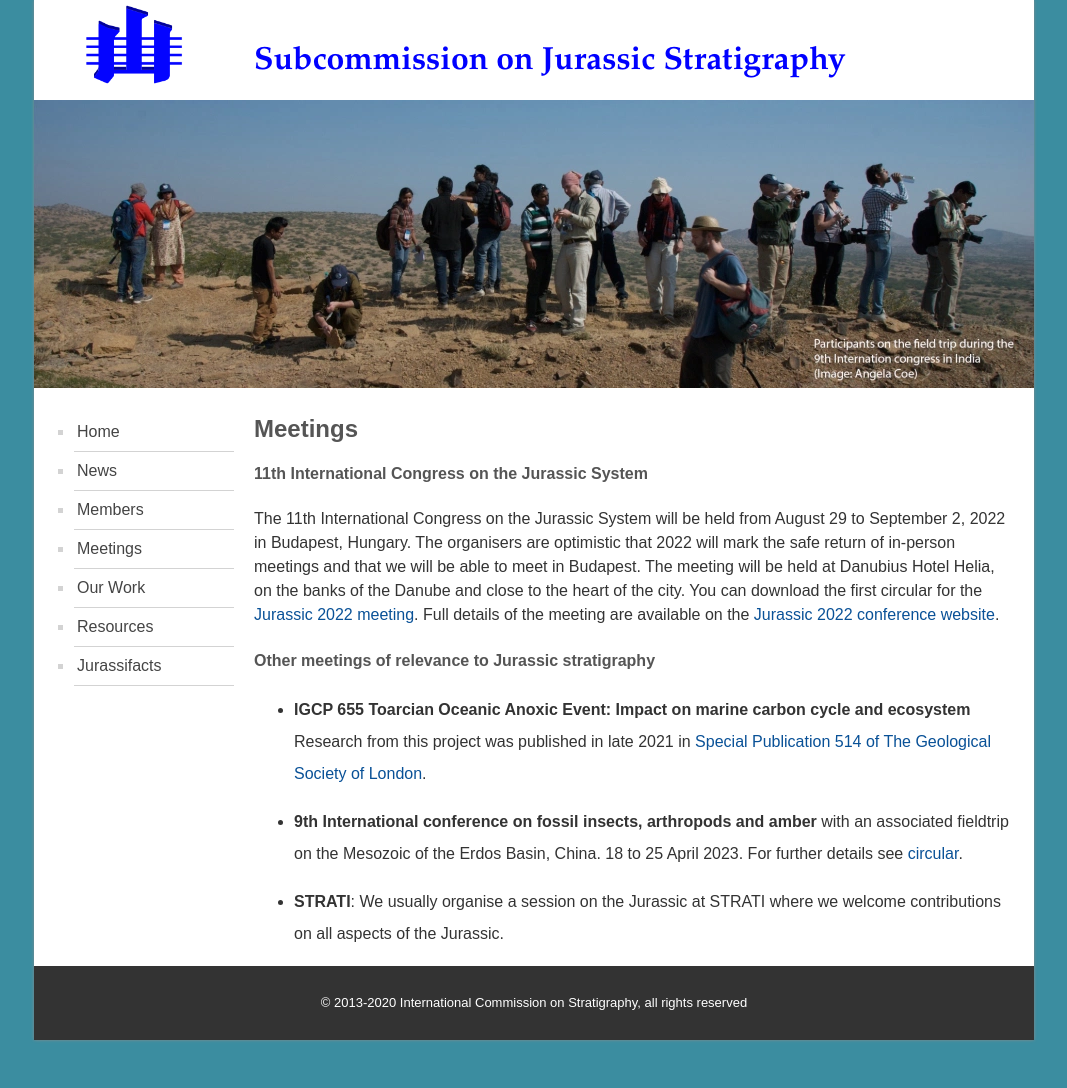
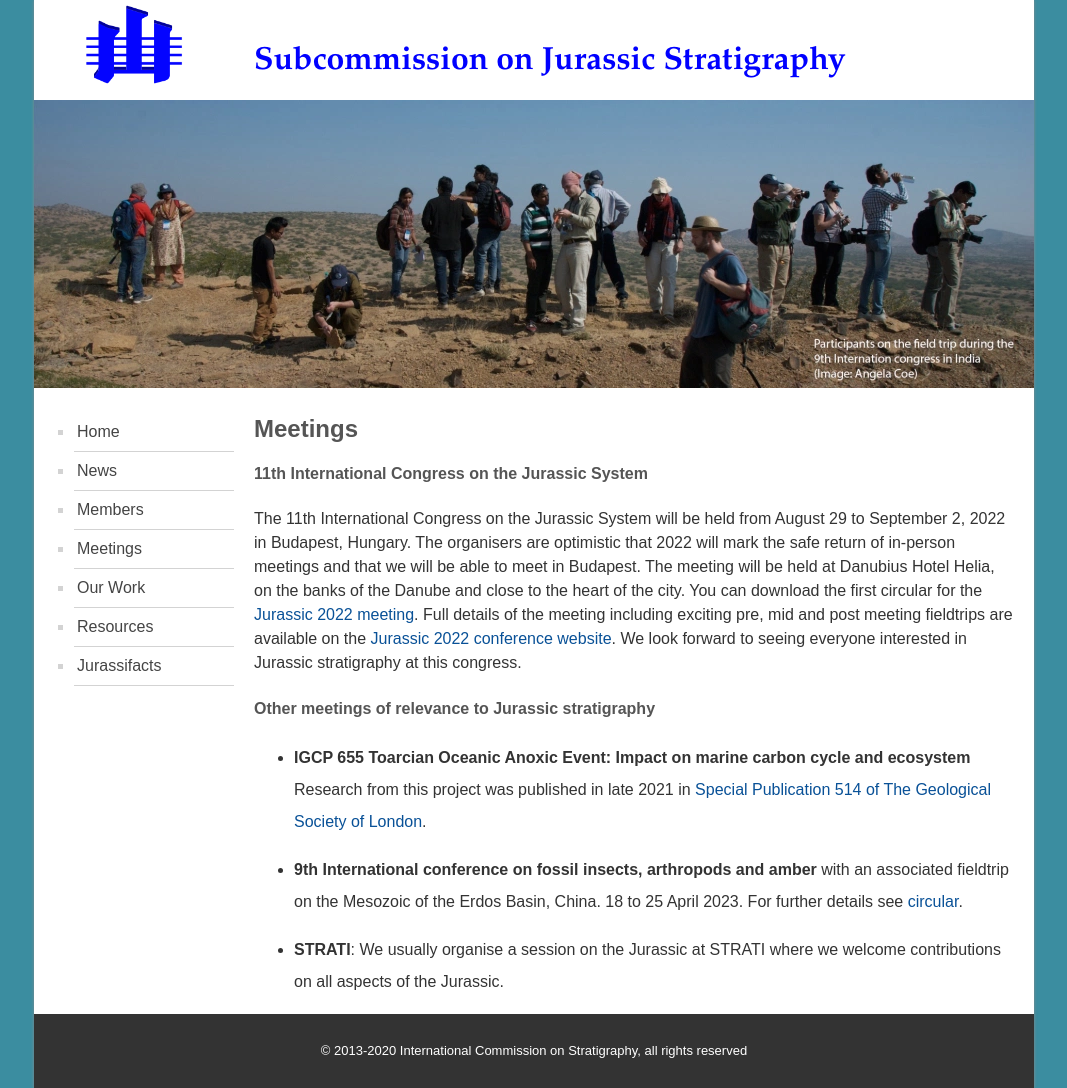
Before and after one commit to i-c-stratigraphy/subcommission-jurassic, a Jekyll site: the page built from pages/meetings.md, in a window 1280 px wide. Shown: the whole page, without its empty margins (106-1173 px from the left). Built offline with Jekyll 4.4.1, drawn with Linux system fonts in a browser that asks for light colours; before the commit the page ends 1040 px from its top, so only the background shows below that.

Commit message:
Update meetings.md

```diff
--- a/pages/meetings.md
+++ b/pages/meetings.md
@@ -6,7 +6,7 @@ permalink: /meetings
 ## Meetings
 
 #### 11th International Congress on the Jurassic System
-The 11th International Congress on the Jurassic System will be held from August 29 to September 2, 2022 in Budapest, Hungary. The organisers are optimistic that 2022 will mark the safe return of in-person meetings and that we will be able to meet in Budapest. The meeting will be held at Danubius Hotel Helia, on the banks of the Danube and close to the heart of the city. You can download the first circular for the [Jurassic 2022 meeting](https://jurassic2022.hu/download/jurassic2022.pdf). Full details of the meeting are available on the [Jurassic 2022 conference website](https://jurassic2022.hu/).
+The 11th International Congress on the Jurassic System will be held from August 29 to September 2, 2022 in Budapest, Hungary. The organisers are optimistic that 2022 will mark the safe return of in-person meetings and that we will be able to meet in Budapest. The meeting will be held at Danubius Hotel Helia, on the banks of the Danube and close to the heart of the city. You can download the first circular for the [Jurassic 2022 meeting](https://jurassic2022.hu/download/jurassic2022.pdf). Full details of the meeting including exciting pre, mid and post meeting fieldtrips are available on the [Jurassic 2022 conference website](https://jurassic2022.hu/). We look forward to seeing everyone interested in Jurassic stratigraphy at this congress.
 
 #### Other meetings of relevance to Jurassic stratigraphy
 * **IGCP 655  Toarcian Oceanic Anoxic Event: Impact on marine carbon cycle and ecosystem** Research from this project was published in late 2021 in [Special Publication 514 of The Geological Society of London](https://sp.lyellcollection.org/content/514/1).
```
